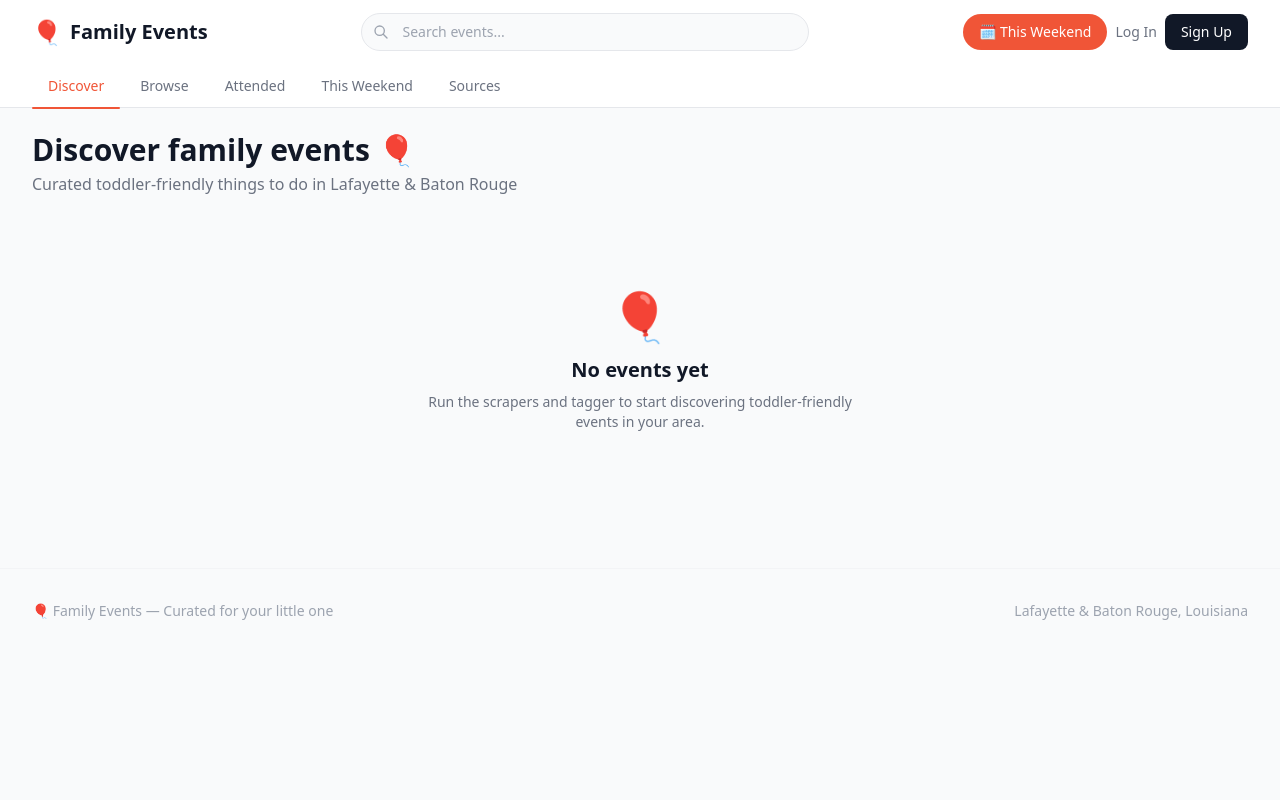
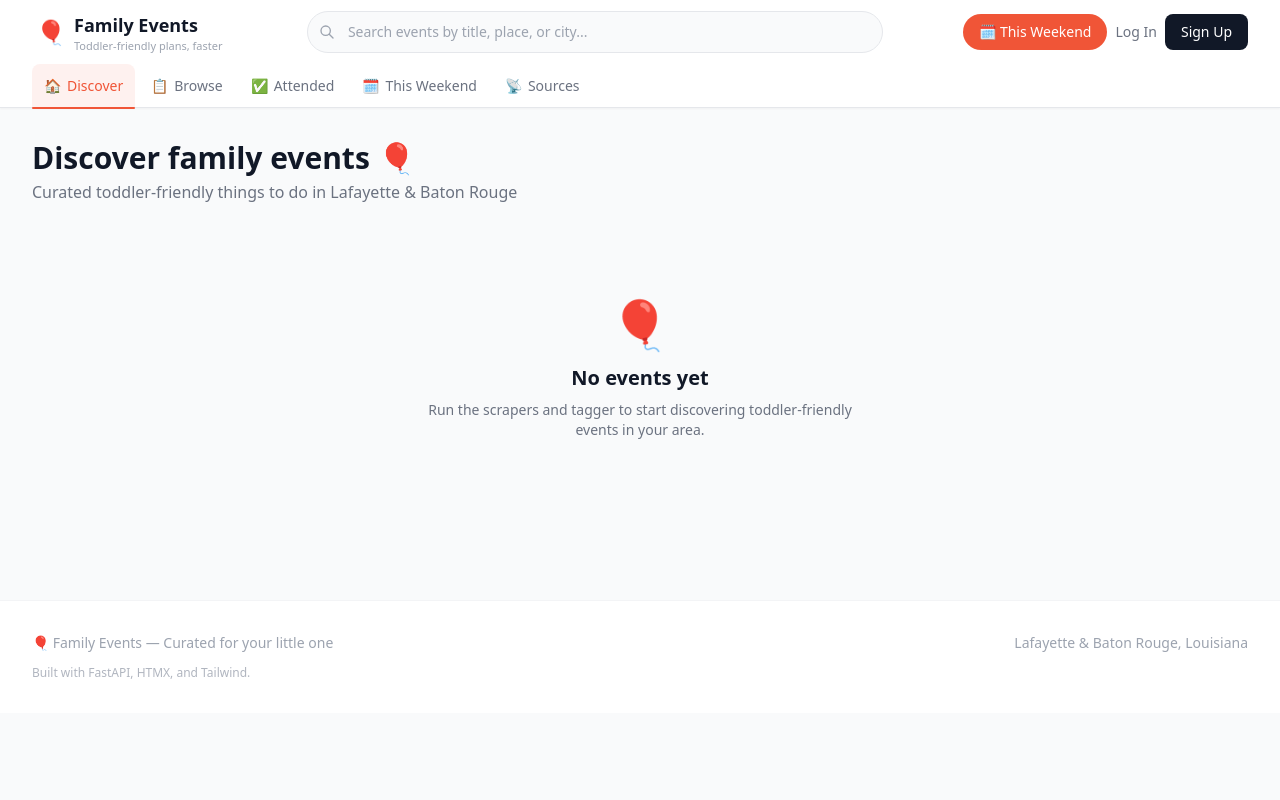
Before and after one commit to HexSleeves/family-events, a FastAPI app: page / in a window 1280 px wide. Run offline with FastAPI, Linux system fonts and the light colour scheme; data that the repository does not hold is empty; parts of the project's set-up code (start-up, migrations or seed data) failed here and were passed over.

Commit message:
Modernize base layout shell and navigation polish
Co-authored-by: Shelley <shelley@exe.dev>

```diff
--- a/src/web/static/input.css
+++ b/src/web/static/input.css
@@ -296,10 +296,14 @@
 /* ── Active nav tab indicator ── */
 .nav-tab {
   position: relative;
-  transition: color 150ms;
+  transition: color 150ms, background-color 150ms;
+}
+.nav-tab:hover {
+  background: var(--color-surface-tertiary);
 }
 .nav-tab.active {
   color: var(--color-brand);
+  background: color-mix(in srgb, var(--color-brand) 8%, transparent);
 }
 .nav-tab.active::after {
   content: '';
--- a/src/web/templates/base.html
+++ b/src/web/templates/base.html
@@ -28,32 +28,37 @@
   </script>
 </head>
 
-<body hx-indicator="#global-progress" class="min-h-screen">
+<body hx-indicator="#global-progress" class="min-h-screen bg-[var(--color-surface-secondary)] text-[var(--color-body)]">
   {# ── Progress bar ── #}
   <div id="global-progress">
     <div class="bar"></div>
   </div>
 
+  <a href="#main-content" class="sr-only focus:not-sr-only focus:fixed focus:left-4 focus:top-4 focus:z-[10000] focus:rounded-md focus:bg-[var(--color-heading)] focus:px-3 focus:py-2 focus:text-sm focus:text-[var(--color-surface)]">Skip to content</a>
+
   {# ═══ HEADER ═══ #}
-  <header class="sticky top-0 z-50 bg-[var(--color-surface)]/95 backdrop-blur-md border-b border-[var(--color-edge)]">
+  <header class="sticky top-0 z-50 bg-[var(--color-surface)]/90 backdrop-blur-md border-b border-[var(--color-edge)] shadow-[var(--shadow-xs)]">
     <div class="max-w-7xl mx-auto px-4 sm:px-6 lg:px-8">
       <div class="flex items-center justify-between h-16">
         {# Logo #}
-        <a href="/" class="flex items-center gap-2 shrink-0">
+        <a href="/" class="flex items-center gap-2 shrink-0 rounded-lg px-1 py-0.5 hover:bg-[var(--color-surface-tertiary)] transition-colors">
           <span class="text-2xl">🎈</span>
-          <span class="font-bold text-xl text-[var(--color-heading)]">Family Events</span>
+          <div class="leading-tight">
+            <span class="block font-bold text-lg text-[var(--color-heading)]">Family Events</span>
+            <span class="hidden lg:block text-[11px] text-[var(--color-faint)]">Toddler-friendly plans, faster</span>
+          </div>
         </a>
 
         {# Desktop Search #}
-        <div class="hidden md:flex flex-1 max-w-md mx-8">
+        <div class="hidden md:flex flex-1 max-w-xl mx-6 lg:mx-8">
           <div class="relative w-full">
             <svg class="absolute left-3 top-1/2 -translate-y-1/2 w-4 h-4 text-[var(--color-faint)]" fill="none"
               stroke="currentColor" viewBox="0 0 24 24">
               <path stroke-linecap="round" stroke-linejoin="round" stroke-width="2"
                 d="M21 21l-6-6m2-5a7 7 0 11-14 0 7 7 0 0114 0z" />
             </svg>
-            <input type="search" name="q" placeholder="Search events..."
-              class="w-full pl-10 pr-4 py-2 rounded-full border border-[var(--color-edge)] bg-[var(--color-surface-secondary)] text-[var(--color-heading)] placeholder:text-[var(--color-faint)] text-sm focus:outline-hidden focus:ring-2 focus:ring-[var(--color-brand)]/30 focus:border-[var(--color-brand)] transition-all"
+            <input type="search" name="q" placeholder="Search events by title, place, or city..."
+              class="w-full pl-10 pr-4 py-2.5 rounded-full border border-[var(--color-edge)] bg-[var(--color-surface-secondary)] text-[var(--color-heading)] placeholder:text-[var(--color-faint)] text-sm focus:outline-hidden focus:ring-2 focus:ring-[var(--color-brand)]/30 focus:border-[var(--color-brand)] transition-all"
               hx-get="/events" hx-trigger="keyup changed delay:300ms" hx-target="body" hx-push-url="true"
               hx-select="#main-content" hx-swap="innerHTML" />
           </div>
@@ -136,18 +141,19 @@
 
     {# Navigation tabs #}
     <nav class="max-w-7xl mx-auto px-4 sm:px-6 lg:px-8 hidden md:block">
-      <div class="flex gap-1 -mb-px">
+      <div class="flex items-center gap-1 -mb-px">
         {% set nav_items = [
-        ('/', 'Discover', 'discover'),
-        ('/events', 'Browse', 'events'),
-        ('/events?attended=yes', 'Attended', 'attended'),
-        ('/weekend', 'This Weekend', 'weekend'),
-        ('/sources', 'Sources', 'sources')
+        ('/', 'Discover', 'discover', '🏠'),
+        ('/events', 'Browse', 'events', '📋'),
+        ('/events?attended=yes', 'Attended', 'attended', '✅'),
+        ('/weekend', 'This Weekend', 'weekend', '🗓️'),
+        ('/sources', 'Sources', 'sources', '📡')
         ] %}
-        {% for url, label, key in nav_items %}
+        {% for url, label, key, icon in nav_items %}
         <a href="{{ url }}"
-          class="nav-tab px-4 py-3 text-sm font-medium{% if active_page == key %} active{% else %} text-[var(--color-muted)] hover:text-[var(--color-heading)]{% endif %}">
-          {{ label }}
+          class="nav-tab inline-flex items-center gap-1.5 px-3 py-3 text-sm font-medium rounded-t-lg {% if active_page == key %}active{% else %}text-[var(--color-muted)] hover:text-[var(--color-heading)]{% endif %}">
+          <span aria-hidden="true">{{ icon }}</span>
+          <span>{{ label }}</span>
         </a>
         {% endfor %}
       </div>
@@ -166,7 +172,7 @@
           </svg>
           <input type="search" placeholder="Search events..."
             class="w-full pl-10 pr-4 py-2.5 rounded-lg border border-[var(--color-edge)] bg-[var(--color-surface-secondary)] text-[var(--color-heading)] placeholder:text-[var(--color-faint)] text-sm focus:outline-hidden focus:ring-2 focus:ring-[var(--color-brand)]/30"
-            hx-get="/events" hx-trigger="keyup changed delay:300ms" hx-target="body" hx-push-url="true" />
+            hx-get="/events" hx-trigger="keyup changed delay:300ms" hx-target="body" hx-push-url="true" hx-select="#main-content" hx-swap="innerHTML" />
         </div>
         <a href="/"
           class="block px-3 py-2.5 rounded-lg text-sm font-medium {% if active_page == 'discover' %}bg-[var(--color-brand-light)] text-[var(--color-brand)]{% else %}text-[var(--color-body)] hover:bg-[var(--color-surface-tertiary)]{% endif %} transition-colors">🏠
@@ -197,17 +203,18 @@
   </header>
 
   {# ═══ MAIN CONTENT ═══ #}
-  <main id="main-content" class="max-w-7xl mx-auto px-4 sm:px-6 lg:px-8 py-6">
+  <main id="main-content" class="max-w-7xl mx-auto px-4 sm:px-6 lg:px-8 py-6 sm:py-8">
     {% block content %}{% endblock %}
   </main>
 
   {# ═══ FOOTER ═══ #}
-  <footer class="border-t border-[var(--color-edge-subtle)] mt-12">
+  <footer class="border-t border-[var(--color-edge-subtle)] mt-16 bg-[var(--color-surface)]">
     <div class="max-w-7xl mx-auto px-4 sm:px-6 lg:px-8 py-8">
       <div class="flex flex-col sm:flex-row items-center justify-between gap-4 text-sm text-[var(--color-faint)]">
         <p>🎈 Family Events — Curated for your little one</p>
         <p>Lafayette & Baton Rouge, Louisiana</p>
       </div>
+      <p class="mt-3 text-xs text-[var(--color-faint)]/80">Built with FastAPI, HTMX, and Tailwind.</p>
     </div>
   </footer>
 
```
Also changed, not shown: src/web/static/styles.css.
